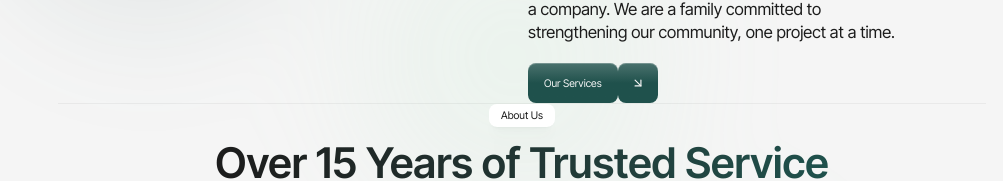
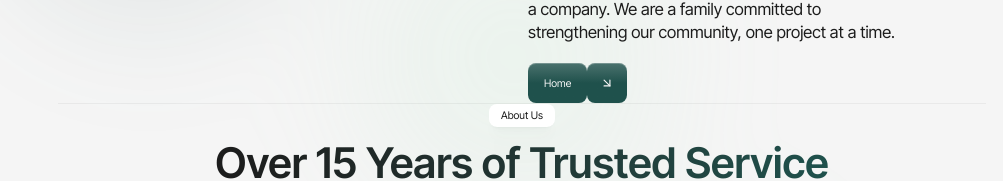
Before and after one commit to dmytro-webild/d6a241ce-9d91-4cb3-9e95-a5f34d405557, a React (Vite) app: page /about in a window 1280 px wide. Shown: the part 278-459 px from the top of the page, without its empty margins (118-1121 px from the left). Built offline with nearby package versions, Linux system fonts and the light colour scheme; a web font is replaced by a local one.

Commit message:
Update src/pages/AboutPage/sections/AboutTextSplit.tsx

```diff
--- a/src/pages/AboutPage/sections/AboutTextSplit.tsx
+++ b/src/pages/AboutPage/sections/AboutTextSplit.tsx
@@ -10,6 +10,6 @@ export default function AboutTextSplitSection(): React.JSX.Element {
     <div data-webild-section="AboutTextSplit"><section aria-label="About section" className=""><div className="flex flex-col mx-auto w-content-width"><div className="flex flex-col md:flex-row gap-3"><div className="w-full md:w-1/2"><TextAnimation text="A Legacy of Trust in Guanaja" variant="slide-up" gradientText={true} tag="h2" className="text-7xl 2xl:text-8xl leading-[1.15] font-semibold text-balance" /></div><div className="flex flex-col gap-2 w-full md:w-1/2"><TextAnimation key={0} text="For over 15 years, Powery & Asociados has been a trusted family-run company serving Guanaja and the Bay Islands. We provide essential products and services that support everyday life and development." variant="slide-up" gradientText={false} tag="p" className="text-xl md:text-2xl leading-snug text-balance" />
     <TextAnimation key={1} text="Our operations span two key areas. We supply high-quality construction materials for builders, and deliver reliable ice services that keep local businesses and families cool." variant="slide-up" gradientText={false} tag="p" className="text-xl md:text-2xl leading-snug text-balance" />
     <TextAnimation key={2} text="Additionally, Constructora Powery specializes in professional building, site planning, and land surveys. We bring technical expertise and a personal touch to every project." variant="slide-up" gradientText={false} tag="p" className="text-xl md:text-2xl leading-snug text-balance" />
-    <TextAnimation key={3} text="At Powery & Asociados, we are more than a company. We are a family committed to strengthening our community, one project at a time." variant="slide-up" gradientText={false} tag="p" className="text-xl md:text-2xl leading-snug text-balance" /><div className="flex flex-wrap gap-3 mt-2 md:mt-3"><Button text="Our Services" href="/#services" variant="primary" /></div></div></div><div className="w-full border-b border-foreground/5" /></div></section></div>
+    <TextAnimation key={3} text="At Powery & Asociados, we are more than a company. We are a family committed to strengthening our community, one project at a time." variant="slide-up" gradientText={false} tag="p" className="text-xl md:text-2xl leading-snug text-balance" /><div className="flex flex-wrap gap-3 mt-2 md:mt-3"><Button text="Home" href="/#services" variant="primary" /></div></div></div><div className="w-full border-b border-foreground/5" /></div></section></div>
   );
 }
```
